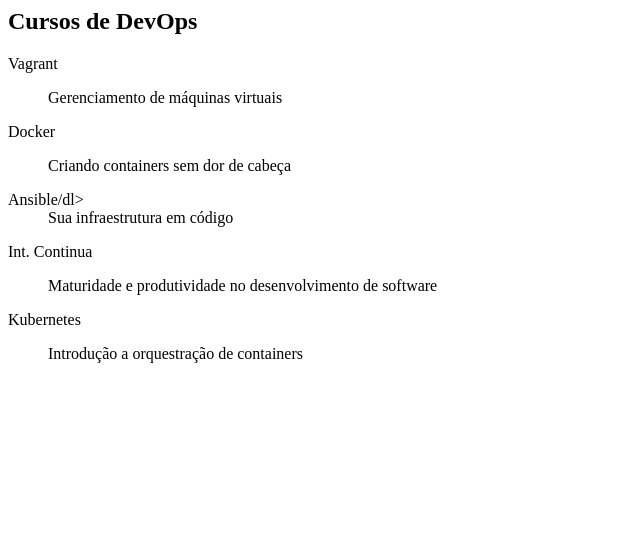
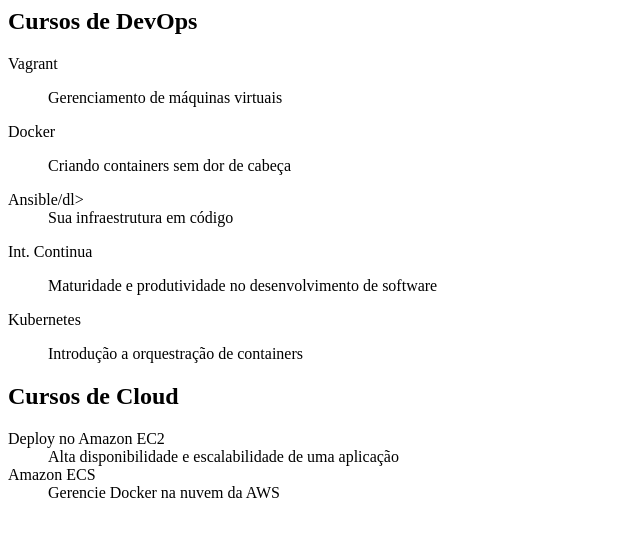
Before and after one commit to neryoh/aluragit, a plain HTML site: page index.html in a window 1280 px wide. Shown: the whole page, without its empty margins (0-640 px from the left). Drawn offline with Linux system fonts and the light colour scheme.

Commit message:
add cursos cloud

```diff
--- a/index.html
+++ b/index.html
@@ -23,5 +23,13 @@
 		<dl>Kubernetes</dl>
 		<dd>Introdução a orquestração de containers</dd>
 	</dl>
+	<h2>Cursos de Cloud</h2>
+	<dl>
+		<dt>Deploy no Amazon EC2</dt>
+		<dd>Alta disponibilidade e escalabilidade de uma aplicação</dd>
+
+		<dt>Amazon ECS</dt>
+		<dd>Gerencie Docker na nuvem da AWS</dd>
+	</dl>
 </body>
 </html>
```
